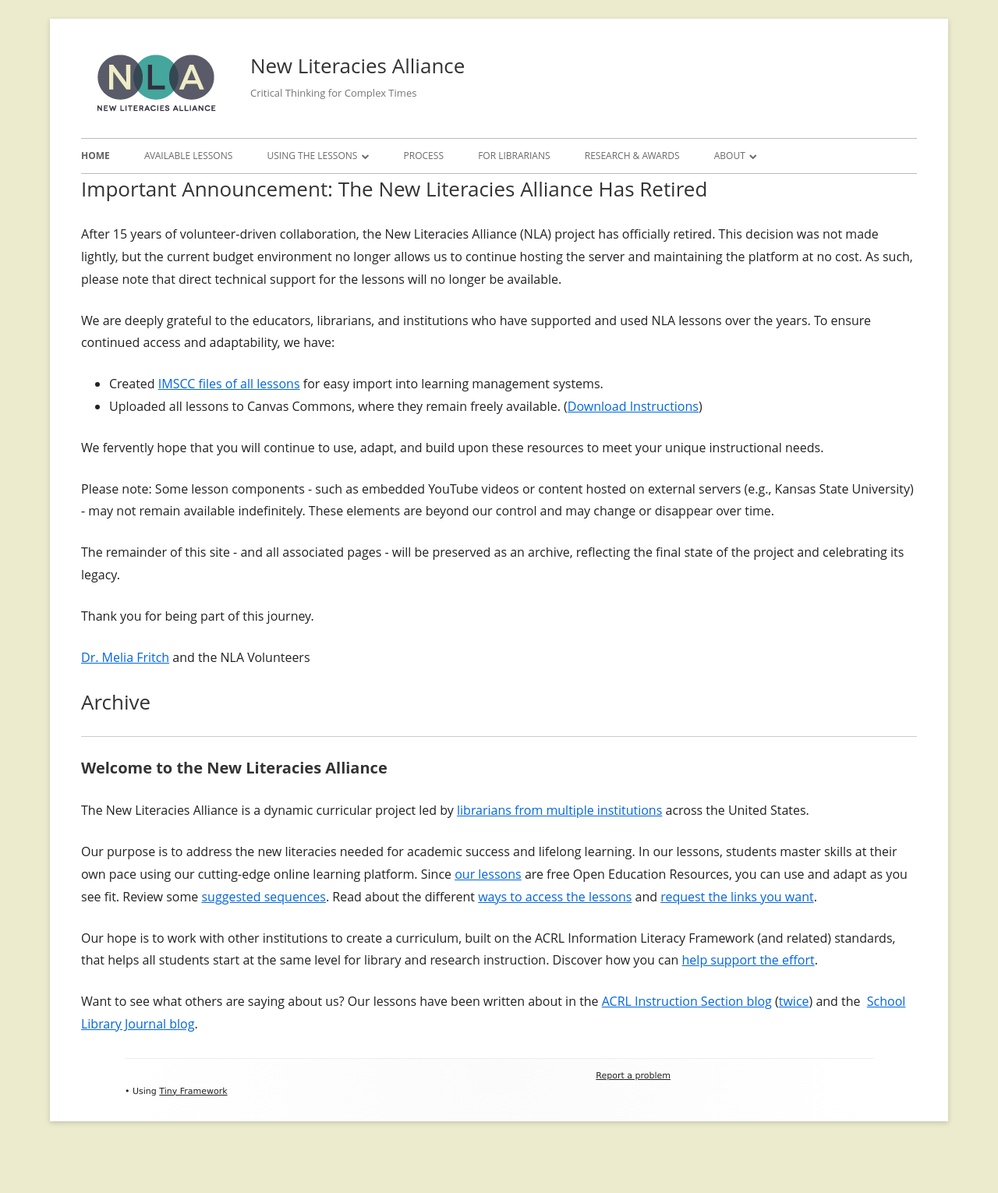
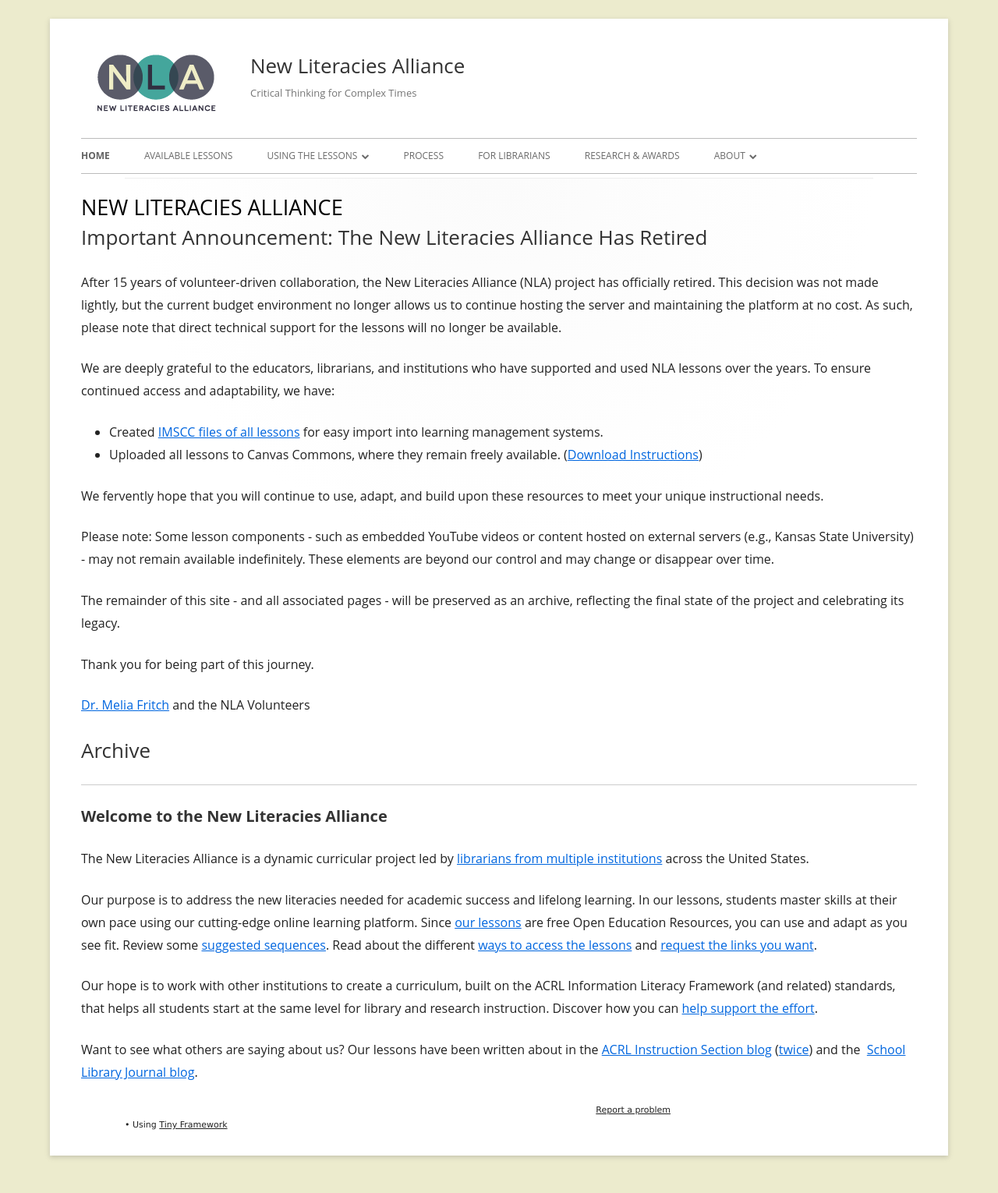
Before and after one commit to newliteraciesalliance/newliteraciesalliance.org, a Jekyll site: the page built from index.html, in a window 1280 px wide. Shown: the whole page at 78% size. Built offline with Jekyll 4.4.1, drawn with Linux system fonts in a browser that asks for light colours; before the commit the page ends 1486 px from its top, so only the background shows below that.

Commit message:
feat: improve layout structure and accessibility with semantic HTML and consistent styling

```diff
--- a/_layouts/home.html
+++ b/_layouts/home.html
@@ -99,7 +99,14 @@
           </header>
           <!-- .site-header -->
 
-        {{ content }}
+        <div id="primary" class="content-area">
+          <main id="content" class="site-main" role="main" aria-label="Content" tabindex="-1">
+            {% if page.title and page.hide_title != true %}
+            <h1 class="page-title">{{ page.title }}</h1>
+            {% endif %}
+              {{ content }}
+          </main>
+        </div>
 
 
     {%- include footer.html -%}
--- a/styles/custom.css
+++ b/styles/custom.css
@@ -6,6 +6,10 @@
 
 body {
   background-color: #ecebcd;
+}
+
+#content, #primary {
+  width: 100%;
 }
 
 /* -----------------------------
@@ -83,6 +87,8 @@ body {
   margin: 0 0 1.25rem;
   box-shadow: var(--nla-shadow);
   display: flow-root; /* contain floats so box expands to fit */
+  width: 100%;
+  box-sizing: border-box; /* include padding/border in width so it fits container */
 }
 
 /* Fallback clearfix for older browsers (in case flow-root isn't supported) */
@@ -188,3 +194,12 @@ body {
 .fa-external-link {
   display: none;
 }
+
+/* -----------------------------
+    Typography overrides
+------------------------------ */
+/* Force standard black for H1s (layout title and content H1s) */
+.page-title,
+.entry-content h1 {
+  color: #000;
+}
```
Also changed, not shown: _layouts/default2.html (+14 -21 lines), _layouts/page.html (+8 -1 lines).
